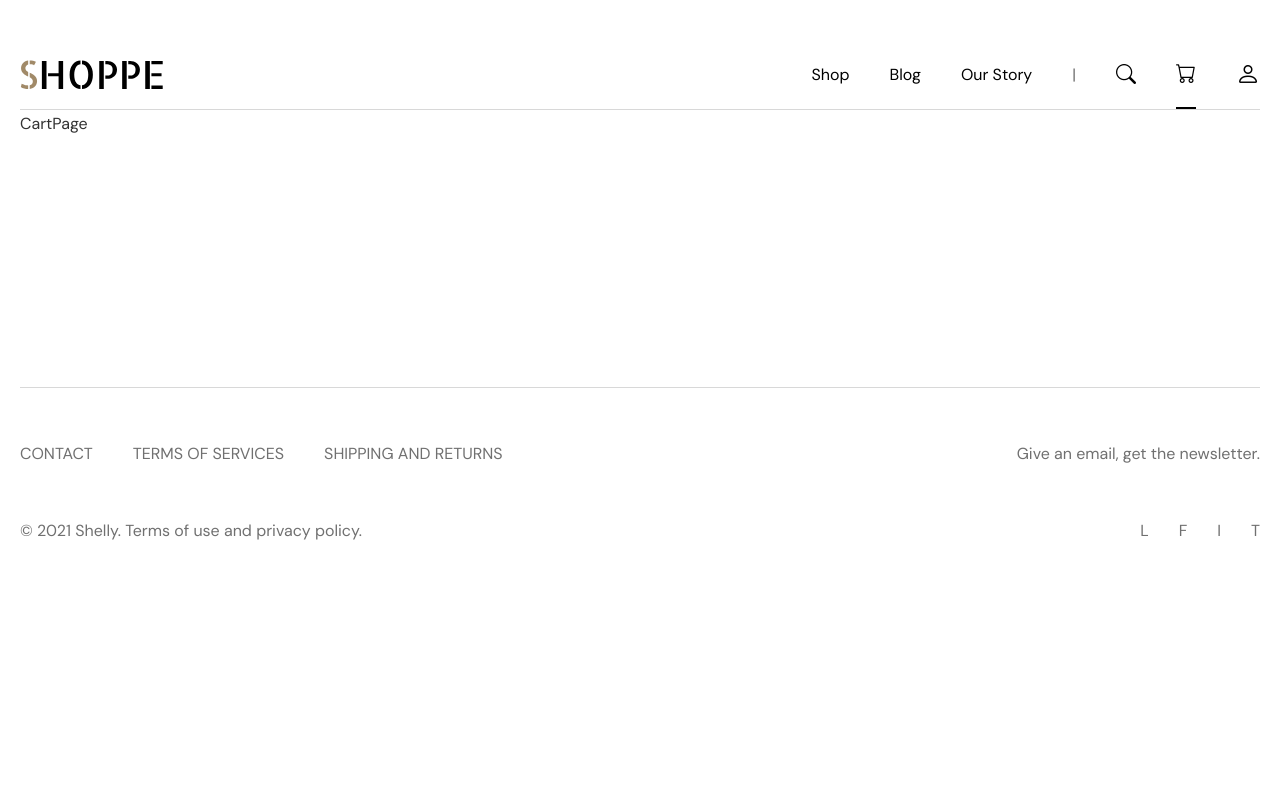
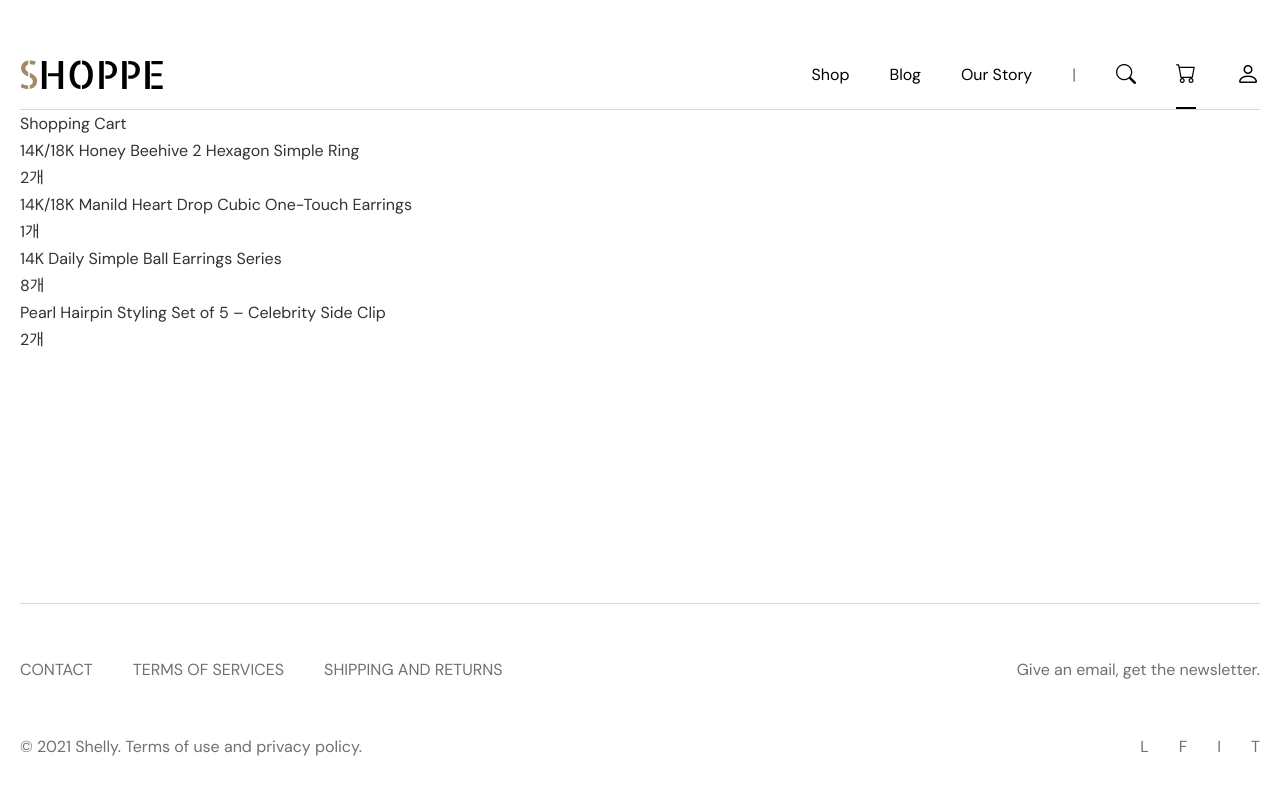
Before and after one commit to yyeonkim/ureca-shop, a React (Vite) app: page /cart in a window 1280 px wide. Shown: the top 794 px of the page. Built offline with nearby package versions, Linux system fonts and the light colour scheme; data requests are answered from the project's data file.

Commit message:
feat: 카트 리스트 추가

```diff
--- a/src/api/cart.js
+++ b/src/api/cart.js
@@ -1,4 +1,10 @@
 import { axios } from "@/utils/axios.js";
+
+// GET /cart
+async function getCart() {
+  const res = await axios.get("/cart");
+  return res.data;
+}
 
 // POST /cart
 async function postCart(body) {
@@ -31,4 +37,4 @@ async function putCart(body) {
   }
 }
 
-export { deleteCart, patchCart, postCart, putCart };
+export { deleteCart, getCart, patchCart, postCart, putCart };
--- /dev/null
+++ b/src/components/CartListItem.jsx
@@ -0,0 +1,10 @@
+function CartListItem({ title, count }) {
+  return (
+    <li>
+      <h3>{title}</h3>
+      <span>{count}개</span>
+    </li>
+  );
+}
+
+export default CartListItem;
--- a/src/routes/index.jsx
+++ b/src/routes/index.jsx
@@ -1,3 +1,4 @@
+import { getCart } from "@/api/cart.js";
 import { getProduct } from "@/api/products.js";
 import Layout from "@/components/layout/index.jsx";
 import { createBrowserRouter, RouterProvider } from "react-router";
@@ -33,6 +34,12 @@ const router = createBrowserRouter([
       {
         path: "/cart",
         element: <CartPage />,
+        loader: async () => {
+          const cart = await getCart();
+          const products = await Promise.all(cart.map((item) => getProduct(item.id)));
+          return { products, cart };
+        },
+        hydrateFallbackElement: <p>Loading...</p>, // TODO: 스켈레톤 넣기기
       },
       {
         path: "/products/:id",
--- a/src/routes/pages/CartPage.jsx
+++ b/src/routes/pages/CartPage.jsx
@@ -1,3 +1,18 @@
+import CartListItem from "@/components/CartListItem.jsx";
+import { useLoaderData } from "react-router";
+
 export default function CartPage() {
-  return <div>CartPage</div>;
+  const { products, cart } = useLoaderData();
+
+  return (
+    <>
+      <h2>Shopping Cart</h2>
+      <ul>
+        {products.map((prod) => {
+          const cartItem = cart.find((item) => item.id === prod.id);
+          return <CartListItem key={cartItem.id} title={prod.title} count={cartItem.count} />;
+        })}
+      </ul>
+    </>
+  );
 }
```
